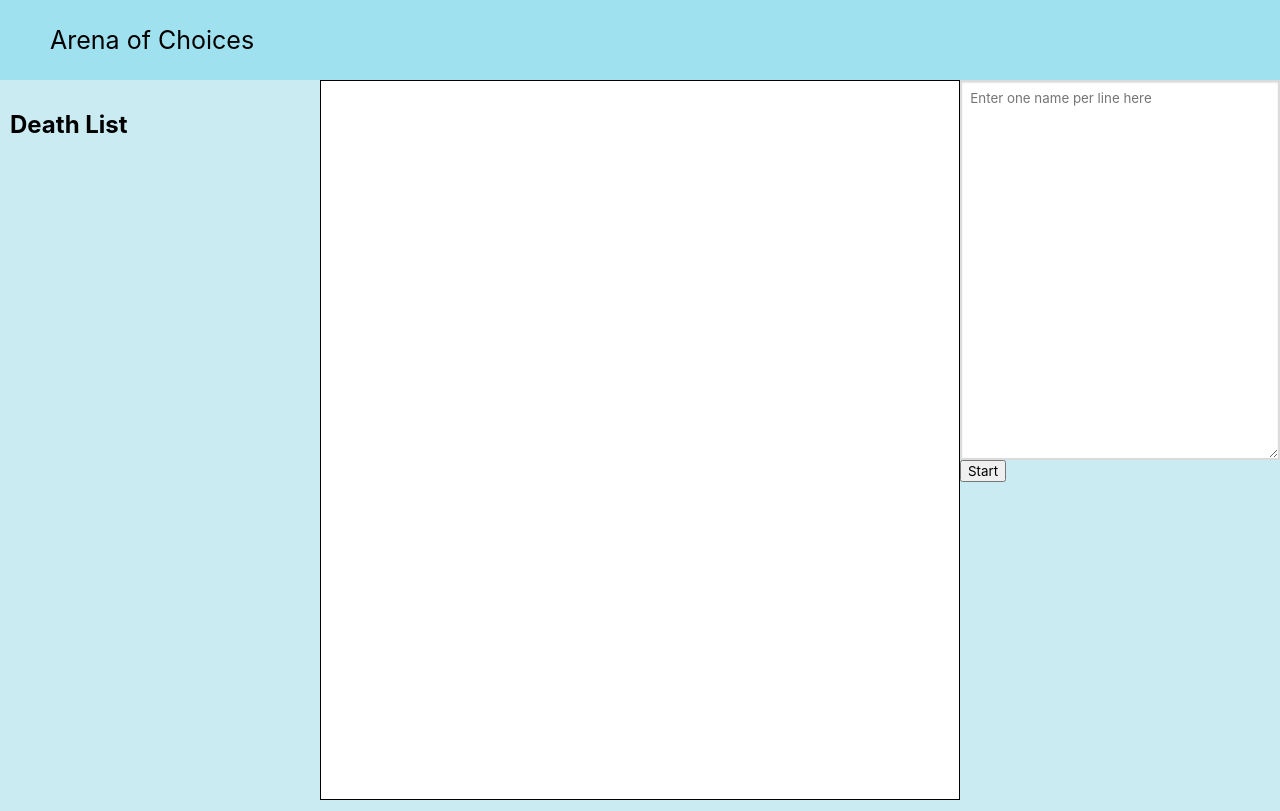
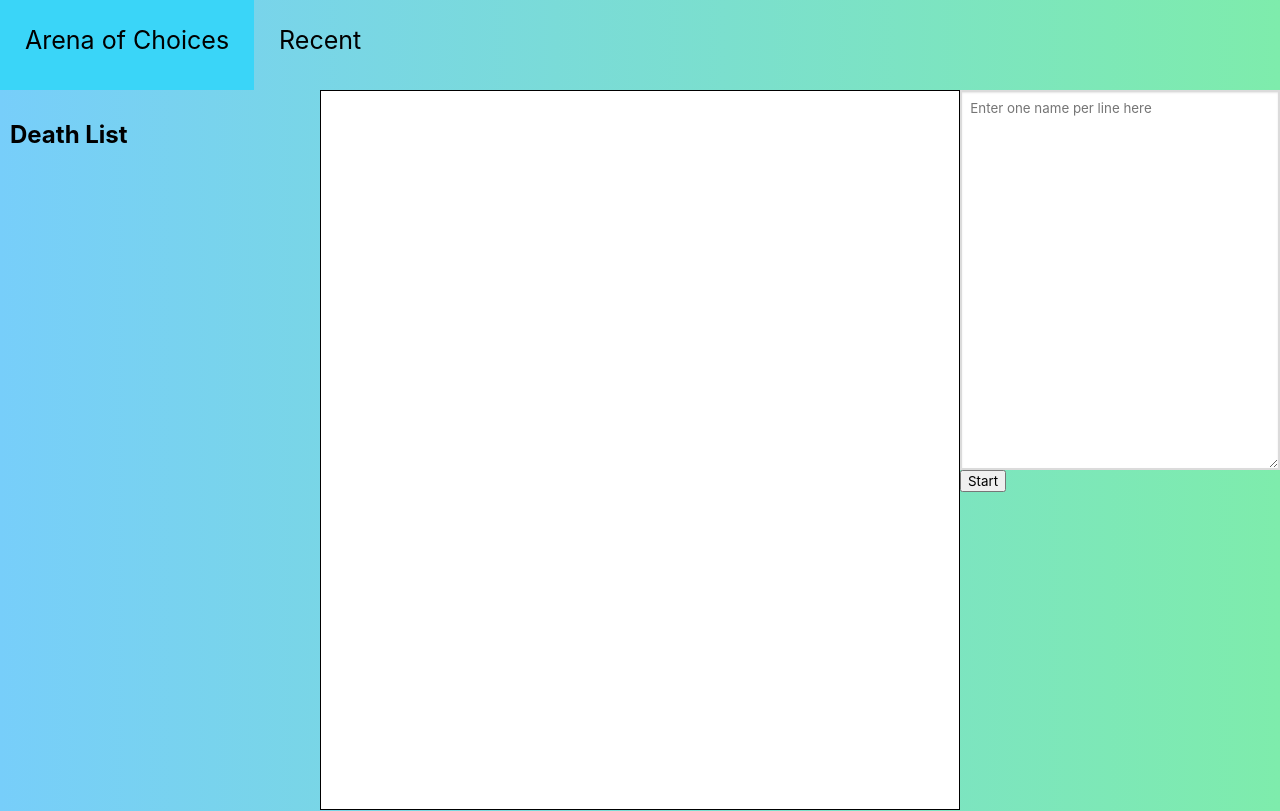
Before and after one commit to eli-879/Arena-of-Choices, a website with bundled scripts: page public/index.html in a window 1280 px wide. Shown: the top 811 px of the page. Built offline with nearby package versions, Linux system fonts and the light colour scheme.

Commit message:
added some styling

```diff
--- a/public/index.html
+++ b/public/index.html
@@ -11,7 +11,8 @@
 
 <body>
     <nav>
-        <p>Arena of Choices</p>
+        <a id="link", href="index.html">Arena of Choices</a>
+        <a id="link", href="history.html">Recent</a>
     </nav>
 
     <div class = "columns" >
--- a/public/styles/styles.css
+++ b/public/styles/styles.css
@@ -10,7 +10,7 @@ head {
 body {
     padding: 0;
     margin: 0;
-    background-color: #caebf2;
+    background: linear-gradient(to right, #77cefa, #7eecac);
 }
 
 .columns {
@@ -65,11 +65,34 @@ body {
     image-rendering: crisp-edges;
     background-color: white;
 }
+nav {
+    display: flex;
+    height: 90px;
+}
 
-nav {
+nav p {
     padding-left: 50px;
-    overflow: hidden;
-    text-align: left;
+    padding-right: 50px;
+    overflow: auto;
+    display: flex;
     font-size: 25px;
-    background-color: #a0e1f0;
 }
+
+nav a {
+    text-decoration: none;
+    display: block;
+    text-align: center;
+    padding: 25px 25px;
+    color: black;
+    font-size: 25px;
+    margin: 0;
+
+}
+
+nav a:hover {
+    background-color: #3ad5f8;
+}
+
+#recents {
+    margin: 25px;
+}
```
Also changed, not shown: public/history.html (+4 -1 lines), 1 other file.
